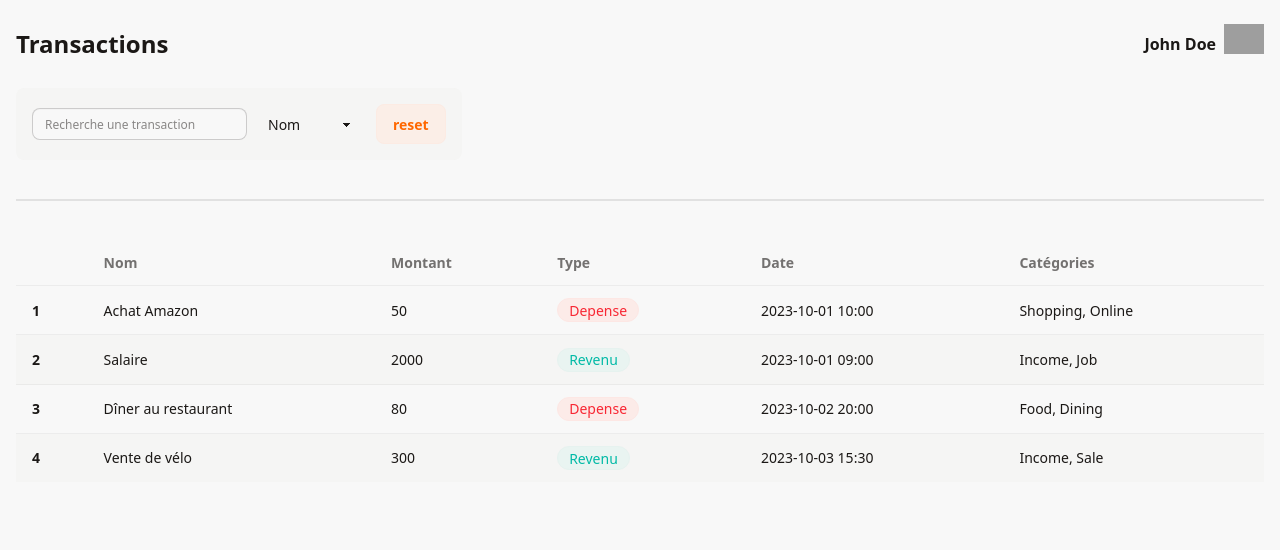
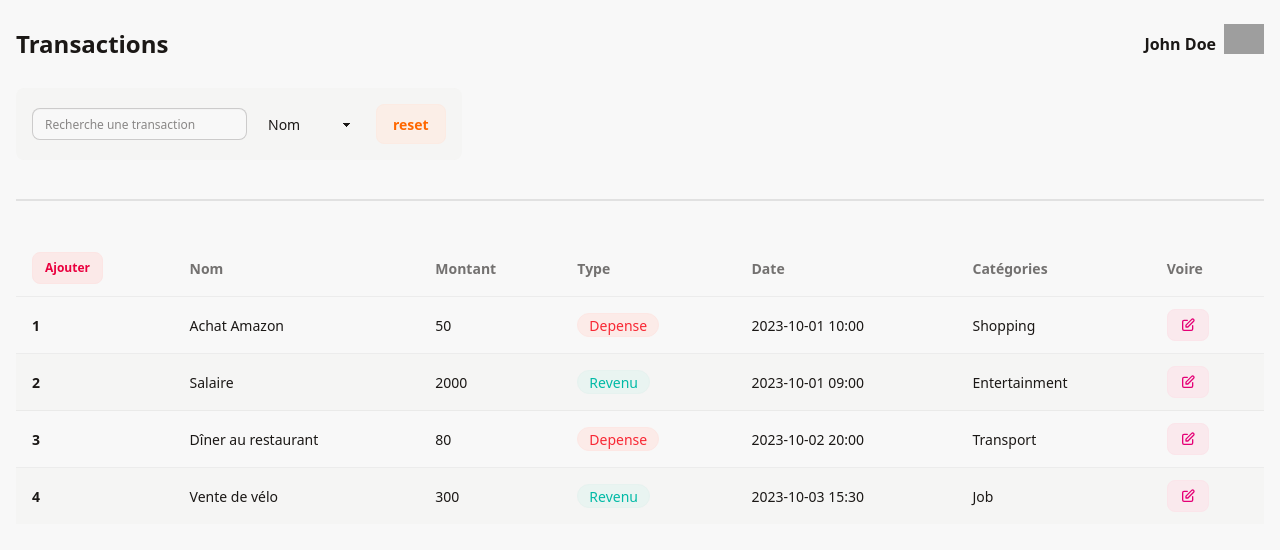
Before and after one commit to doukous/moneywise-frontend, a React (Vite) app: page /transactions in a window 1280 px wide. Shown: the top 550 px of the page. Built offline with nearby package versions, Linux system fonts and the light colour scheme; grey boxes are pictures that could not be loaded.

Commit message:
fix: corriger pour coller au backend

```diff
--- a/src/components/transactionList.tsx
+++ b/src/components/transactionList.tsx
@@ -1,17 +1,75 @@
-import type { Transaction } from "../lib/service/dto"
+import { useState } from "react";
+import type { Transaction } from "../lib/service/dto";
+import TransactionForm from "./TransactionForm";
 
-export function TransactionList({ tlist }: { tlist: Transaction[] }) {
+export function TransactionList({
+  tlist,
+  cate,
+}: {
+  tlist: Transaction[];
+  cate: { id: number; name: string; type: string }[];
+}) {
+  const [modal, setModal] = useState(false);
+  const [newcate, setcate] = useState("");
+  const [down, setDown] = useState(false);
+  const [trans, setTrans] = useState<Transaction>({
+    id: "",
+    name: "",
+    amount: 0,
+    date: "",
+    category: null,
+    type: "",
+  });
+
+  const editTransaction = (transedit: Transaction) => {
+    // prepare form for editing (currently just logs)
+    console.log("editTransaction", transedit);
+    setTrans(transedit);
+    setModal(true);
+  };
+  const handleAdd = () => {
+    setTrans({
+      id: "",
+      name: "",
+      amount: 0,
+      date: "",
+      category: null,
+      type: "expense",
+    });
+    setModal(true);
+  };
   return (
     <div className="overflow-x-auto">
-            <table className="table table-zebra" >
+      {/* tables des transactions */}
+      <table className="table table-zebra">
         <thead>
           <tr>
-                    <th></th>
+            <th>
+              <button
+                className="btn btn-primary btn-sm btn-soft"
+                onClick={handleAdd}
+              >
+                Ajouter
+              </button>
+              {modal === true ? (
+                <TransactionForm
+                  trans={trans}
+                  setTrans={setTrans}
+                  cate={cate}
+                  newcate={newcate}
+                  setNewCate={setcate}
+                  down={down}
+                  setDown={setDown}
+                  onClose={() => setModal(false)}
+                />
+              ) : null}
+            </th>
             <th>Nom</th>
             <th>Montant</th>
             <th>Type</th>
             <th>Date</th>
             <th>Catégories</th>
+            <th>Voire</th>
           </tr>
         </thead>
         <tbody className="divide-y text-left">
@@ -20,15 +78,43 @@ export function TransactionList({ tlist }: { tlist: Transaction[] }) {
               <th>{transaction.id}</th>
               <td>{transaction.name}</td>
               <td>{transaction.amount}</td>
-                        <td>{transaction.type === "expense"?
-                            <span className="badge badge-error badge-soft">Depense</span> :
-                            <span className="badge badge-success badge-soft">Revenu</span>}</td>
+              <td>
+                {transaction.type === "expense" ? (
+                  <span className="badge badge-error badge-soft">Depense</span>
+                ) : (
+                  <span className="badge badge-success badge-soft">Revenu</span>
+                )}
+              </td>
               <td>{transaction.date}</td>
-                        <td>{transaction.category.join(", ")}</td>
+              <td>
+                {cate.find((c) => c.id === transaction.category)?.name ?? ""}
+              </td>
+              <td>
+                <button
+                  aria-label="edit"
+                  onClick={() => editTransaction(transaction)}
+                  className="btn btn-accent btn-soft btn-sm"
+                >
+                  <svg
+                    xmlns="http://www.w3.org/2000/svg"
+                    className="h-4 w-4"
+                    fill="none"
+                    viewBox="0 0 24 24"
+                    stroke="currentColor"
+                  >
+                    <path
+                      strokeLinecap="round"
+                      strokeLinejoin="round"
+                      strokeWidth="2"
+                      d="M11 5H6a2 2 0 00-2 2v11a2 2 0 002 2h11a2 2 0 002-2v-5m-1.414-9.414a2 2 0 112.828 2.828L11.828 15H9v-2.828l8.586-8.586z"
+                    />
+                  </svg>
+                </button>
+              </td>
             </tr>
           ))}
         </tbody>
       </table>
     </div>
-    )
+  );
 }
--- a/src/lib/service/dto.ts
+++ b/src/lib/service/dto.ts
@@ -25,13 +25,13 @@
 //}
 //
 export interface Transaction {
-    id: string
-    name: string
-    amount: number
-    category: string[]
-    description?: string
-    type: 'income' | 'expense'
-    date: string // exemple: "2023-05-25 14:20"
+  id: string;
+  name: string;
+  amount: number;
+  category: number | null;
+  description?: string;
+  type: string; // 'income' | 'expense'
+  date: string; // exemple: "2023-05-25 14:20"
 }
 //
 //export interface Category {
--- a/src/lib/service/transaction.ts
+++ b/src/lib/service/transaction.ts
@@ -1,34 +1,20 @@
 import type { Transaction } from "./dto.js";
-import { BackService } from "../backendFetch.js";
 
 export class TransactionService {
-    static endpoint = '/transactions';
+  static endpoint =
+    "https://moneywise-api-backend.onrender.com/api/transactions";
 
-    static getAll(): Promise<Transaction[]> {
-        return BackService.get(this.endpoint);
+  static async create(transaction: Transaction) {
+    const response = await fetch(this.endpoint, {
+      method: "POST",
+      headers: {
+        "Content-Type": "application/json",
+      },
+      body: JSON.stringify(transaction),
+    });
+    if (!response.ok) {
+      throw new Error(`Failed to create transaction: ${response.statusText}`);
     }
-
-    static getById(id: string): Promise<Transaction> {
-        return BackService.get(`${this.endpoint}/${id}`);
-    }
-
-    static create(transaction: Omit<Transaction, 'id'>): Promise<Transaction> {
-        return BackService.post(`${this.endpoint}/create`, transaction);
-    }
-
-    static update(id: string, transaction: Partial<Omit<Transaction, 'id'>>): Promise<Transaction> {
-        return BackService.update(`${this.endpoint}/${id}`, transaction);
-    }
-
-    static delete(id: string): Promise<void> {
-        return BackService.delete(`${this.endpoint}/${id}`);
-    }
-
-    static filterByDateRange(startDate: string, endDate: string): Promise<Transaction[]> {
-        return BackService.get(`${this.endpoint}?startDate=${startDate}&endDate=${endDate}`);
-    }
-
-    static filterByCategory(category: string, data: Transaction[]): Promise<Transaction[]> {
-        return Promise.resolve(data.filter(transaction => transaction.category.includes(category)));
-    }
+    return response.json();
+  }
 }
--- a/src/pages/transactionPage.tsx
+++ b/src/pages/transactionPage.tsx
@@ -1,13 +1,42 @@
 import { Form } from "react-router";
-import "../index.css"
+import "../index.css";
 import { TransactionList } from "../components/transactionList";
 import type { Transaction } from "../lib/service/dto";
 import { useState } from "react";
 
 const user = {
   name: "John Doe",
-    imageUrl: "https://cdn.pixabay.com/photo/2023/05/02/10/35/avatar-7964945_1280.png"
-}
+  imageUrl:
+    "https://cdn.pixabay.com/photo/2023/05/02/10/35/avatar-7964945_1280.png",
+};
+
+const categories = [
+  {
+    id: 1,
+    name: "Shopping",
+    type: "expense",
+  },
+  {
+    id: 2,
+    name: "Food",
+    type: "expense",
+  },
+  {
+    id: 3,
+    name: "Job",
+    type: "income",
+  },
+  {
+    id: 4,
+    name: "Transport",
+    type: "expense",
+  },
+  {
+    id: 5,
+    name: "Entertainment",
+    type: "income",
+  },
+];
 
 const trans: Transaction[] = [
   {
@@ -15,60 +44,56 @@ const trans: Transaction[] = [
     name: "Achat Amazon",
     amount: 50,
     date: "2023-10-01 10:00",
-        category: ["Shopping", "Online"],
-        type: "expense"
+    category: 1,
+    type: "expense",
   },
   {
     id: "2",
     name: "Salaire",
     amount: 2000,
-        category: ["Income", "Job"],
+    category: 5,
     type: "income",
-        date: "2023-10-01 09:00"
+    date: "2023-10-01 09:00",
   },
   {
     id: "3",
     name: "Dîner au restaurant",
     amount: 80,
-        category: ["Food", "Dining"],
+    category: 4,
     type: "expense",
-        date: "2023-10-02 20:00"
+    date: "2023-10-02 20:00",
   },
   {
     id: "4",
     name: "Vente de vélo",
     amount: 300,
-        category: ["Income", "Sale"],
+    category: 3,
     type: "income",
-        date: "2023-10-03 15:30"
+    date: "2023-10-03 15:30",
   },
-]
-
-const getCategories = (transations: Transaction[]) => {
-    //take categories from Transaction List
-    const categories = new Set<string>();
-    transations.forEach(t => t.category.forEach(c => categories.add(c)));
-    console.log(Array.from(categories));
-}
-
-
+];
 
 export function TransactionPage() {
   const [transactions, setTransactionList] = useState<Transaction[]>(trans);
   const handleSearch = (event: React.ChangeEvent<HTMLInputElement>) => {
     const query = event.target.value.toLowerCase();
-    if ( row === "Nom" && query !== "") {
-        setTransactionList(transactions.filter(t => t.name.toLowerCase().includes(query)));
+    if (row === "Nom" && query !== "") {
+      setTransactionList(
+        transactions.filter((t) => t.name.toLowerCase().includes(query)),
+      );
     }
-        if ( row === "Categories" && query !== "") {
-            setTransactionList(transactions.filter(t => t.category.some(c => c.toLowerCase().includes(query))));
+    if (row === "Categories" && query !== "") {
+      setTransactionList(
+        transactions.filter((t) =>
+          t.category!.toString().toLowerCase().includes(query),
+        ),
+      );
     }
-    }
-    getCategories(transactions);
+  };
   const [row, setRow] = useState("Nom");
   const resetTransactions = () => {
     setTransactionList(trans);
-    }
+  };
   return (
     <div className="w-full h-screen bg-base-100 flex flex-col items-center justify-start gap-y-4">
       {/* headder*/}
@@ -86,27 +111,51 @@ export function TransactionPage() {
         {/* searchbar */}
         <div className="flex gap-x-4 w-full">
           <div className="bg-base-200 mb-4 p-4 rounded-lg flex gap-2">
-                        <Form className="flex justify-center items-center h-full w-auto gap-2" method="get" action="/transactions">
-                            <label className="hidden" htmlFor="search">Recherche</label>
-                            <input type="text" onChange={handleSearch} className="input input-bordered input-xs sm:input-sm w-full max-w-xs" name="search-input" id="search" placeholder="Recherche une transaction" />
-                        <label className="hidden" htmlFor="font-filter">Select a font:</label>
-                        <select name="filter" onChange={(e) => setRow(e.target.value)} id="font-filter" defaultValue="Pick a font" className="w-32 select select-ghost">
+            <Form
+              className="flex justify-center items-center h-full w-auto gap-2"
+              method="get"
+              action="/transactions"
+            >
+              <label className="hidden" htmlFor="search">
+                Recherche
+              </label>
+              <input
+                type="text"
+                onChange={handleSearch}
+                className="input input-bordered input-xs sm:input-sm w-full max-w-xs"
+                name="search-input"
+                id="search"
+                placeholder="Recherche une transaction"
+              />
+              <label className="hidden" htmlFor="font-filter">
+                Select a font:
+              </label>
+              <select
+                name="filter"
+                onChange={(e) => setRow(e.target.value)}
+                id="font-filter"
+                defaultValue="Pick a font"
+                className="w-32 select select-ghost"
+              >
                 <option disabled={true}>Filter</option>
                 <option>Nom</option>
                 <option>Categories</option>
               </select>
-                        <button  onClick={resetTransactions} className="btn btn-soft btn-warning">
+              <button
+                onClick={resetTransactions}
+                className="btn btn-soft btn-warning"
+              >
                 reset
               </button>
             </Form>
           </div>
         </div>
-                <div className="divider" ></div>
+        <div className="divider"></div>
       </div>
       {/* transaction list */}
       <div className="w-full h-full px-4 overflow-y-auto">
-                <TransactionList tlist={transactions} />
+        <TransactionList tlist={transactions} cate={categories} />
       </div>
     </div>
-    )
+  );
 }
```
Also changed, not shown: src/lib/backendFetch.ts (+16 -16 lines), src/routes.ts (+16 -16 lines). Lines whose indentation alone changed are shown as unchanged.
